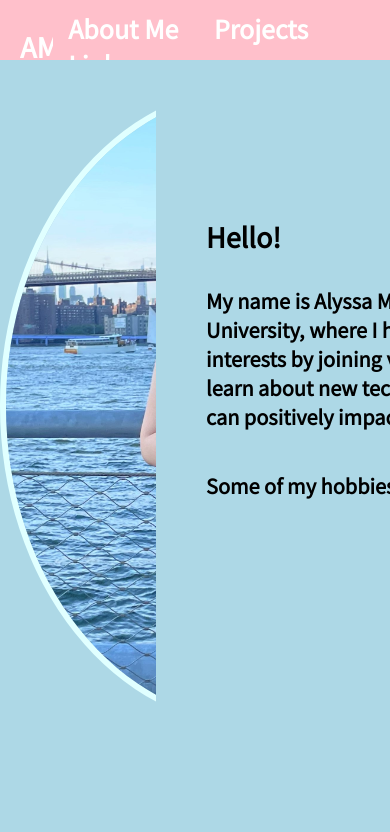
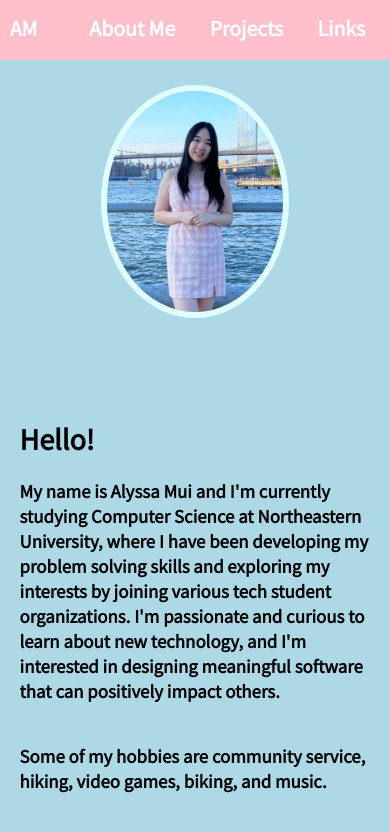
Before and after one commit to alyssamui/alyssamui.github.io, a React (Create React App) app: page / in a window 390 px wide. Shown: the top 832 px of the page. Built offline with nearby package versions, Linux system fonts and the light colour scheme.

Commit message:
added mobile support

```diff
--- a/public/index.html
+++ b/public/index.html
@@ -2,10 +2,10 @@
 <html lang="en">
   <head>
     <meta charset="utf-8" />
-    <meta name="viewport" content="width=device-width, initial-scale=1" />
+    <meta name="viewport" content="width=device-width, initial-scale=1, maximum-scale=1" />
     <meta
       name="description"
-      content="Web site created using create-react-app"
+      content="Alyssa Mui"
     />
     <link href="https://fonts.googleapis.com/css2?family=Noto+Sans+JP:wght@100;300;400&display=swap" rel="stylesheet">
     <title>Alyssa Mui</title>
--- a/src/app.scss
+++ b/src/app.scss
@@ -1,5 +1,8 @@
 .app{
+    display: flex;
     height: 100vh;
+    overflow-x: auto;
+    word-wrap: break-word;
 
     .sections{
         width: 100%;
--- a/src/components/intro/intro.scss
+++ b/src/components/intro/intro.scss
@@ -1,53 +1,96 @@
+@import "../../global.scss";
+
 .intro{
     background-color: lightblue;
     display: flex;
+
+    @include mobile{
+        flex-direction: column;
+        align-items: center;
+        max-width: 100%;
+    }
 
     .left{
         flex: 0.4;
         overflow-y: hidden;
         padding-top: 3vh;
 
-
         .imgContainer{
-            width: 500px;
+            width: 32vw;
             height: auto;
             display: flex;
             justify-content: center;
+            overflow: auto;
             margin: auto;
             align-items: center;
-            overflow: auto;
             border: 6px solid lightcyan;
             border-radius: 50%;
+
+            @include mobile {
+                width: 45vw;
+                align-items: center;
+                justify-content: center;
+            }
 
             .img{
                 width: 90%;
                 height: 450px;
+
+                @include mobile{
+                    height: 25vh;
+                    width: auto;
+                }
             }
         }
     }
     .right{
         flex: 0.6;
         background-color: inherit;
+        align-items: center;
+        justify-content: center;
         position: relative;
+        height: 100%;
+
+        @include mobile {
+            overflow: hidden;
+            align-items: flex-start;
+        }
 
         .wrapper{
-            width: 100%;
-            height: calc(60vh);
+            width: 100vw;
+            height: 60vh;
             padding-left: 50px;
-            padding-top: 50px;
             display: flex;
             flex-direction: column;
             justify-content: center;
             overflow-y: none;
 
+            @include mobile {
+                align-items: flex-start;
+                display: flex;
+                width: 90vw;
+                height: 100%;
+                padding-left: 0;
+            }
+
             h1{
                 font-size: 27px;
                 margin: 10px 0;
+
+                @include mobile {
+                    margin: 0;
+                }
             }
             h2{
                 font-size: 20px;
                 margin: 20px 0px;
                 width: 800px;
+
+                @include mobile {
+                    width: 90vw;
+                    font-size: 2vh;
+                    padding: 0;
+                }
             }
         }
     }
--- a/src/components/portfolio/portfolio.jsx
+++ b/src/components/portfolio/portfolio.jsx
@@ -1,5 +1,6 @@
 import "./portfolio.scss"
 import ArrowBackIosIcon from '@material-ui/icons/ArrowBackIos';
+import ArrowForwardIosIcon from '@material-ui/icons/ArrowForwardIos';
 import { useState } from "react";
 
 export default function Portfolio() {
@@ -29,11 +30,11 @@ export default function Portfolio() {
             title: "Fishy Game",
             desc: "I created a simple game in Java where the player controls a fish that has to grow by each other randomly spawning fish. The game ends if the player is eaten by a larger fish or if the player becomes the largest fish in the game.",
             img: "assets/fishy.JPG",
-        }
+        },
     ]
 
     const handleClick = (dir)=>{
-        dir === 'left' ? setCurrentSlide(currentSlide > 0 ? currentSlide - 1 : 2) :
+        dir === 'left' ? setCurrentSlide(currentSlide > 0 ? currentSlide - 1 : data.length-1) :
         setCurrentSlide(currentSlide < data.length - 1 ? currentSlide + 1 : 0);
     }
     return (
@@ -58,7 +59,7 @@ export default function Portfolio() {
                 </div>))}
             </div>
             <ArrowBackIosIcon fontSize='large' className="arrow left" alt="" onClick={()=>handleClick("left")}/>
-            <ArrowBackIosIcon fontSize='large' className="arrow right" alt=""onClick={()=>handleClick("right")}/>
+            <ArrowForwardIosIcon fontSize='large' className="arrow right" alt=""onClick={()=>handleClick("right")}/>
         </div>
     )
 }
--- a/src/components/portfolio/portfolio.scss
+++ b/src/components/portfolio/portfolio.scss
@@ -12,25 +12,37 @@
     h1{
         position: absolute;
         margin: auto;
+        top: 2%;
         line-height: 51px;
-        top: 20px;
-        left: 47vw;
         font-size: 30px;
         font-weight: 700;
     }
 
 
     .arrow{
-        height: 50px;
+        width: 5vw;
+        height: 5vh;
         position: absolute;
         cursor: pointer;
 
+        @include mobile {
+            width: 5vw;
+            height: 10vh;
+        }
+
         &.left{
             left: 200px;
+
+            @include mobile {
+                left: 0%;
+            }
         }
         &.right{
-            transform: rotateY(180deg);
             right: 200px;
+
+            @include mobile {
+                right: 0%;
+            }
         }
     }
 
@@ -41,11 +53,21 @@
         left: 0;
         transition: all 0.5s ease-out;
 
+        @include mobile {
+            height: 70vh;
+            justify-content: center;
+            overflow: hidden;
+        }
+
         .container{
             width: 100vw;
             display: flex;
             align-items: center;
             justify-content: center;
+
+            @include mobile {
+                overflow: hidden;
+            }
 
             .item{
                 width: 60vw;
@@ -55,6 +77,12 @@
                 display: flex;
                 align-items: center;
                 justify-content: center;
+
+                @include mobile {
+                    width: 90%;
+                    height: 100%;
+                    margin: 5vh 0;
+                }
             }
 
             .left{
--- a/src/components/topbar/topbar.scss
+++ b/src/components/topbar/topbar.scss
@@ -11,7 +11,7 @@
 
 
     .wrapper{
-        padding: 10px 20px;
+        padding: 1.5vh 2.5vw;
         display: flex;
         align-items: center;
         justify-content: space-between;
@@ -23,16 +23,24 @@
                 text-decoration: none;
                 color: inherit;
 
+                @include mobile {
+                    font-size: 5vw;
+                }
             }
         }
 
         .right{
+
             .label{
                 margin: 15px;
                 font-size: 25px;
                 font-weight: 700;
                 text-decoration: none;
                 color: inherit;
+
+                @include mobile {
+                    font-size: 5vw;
+                }
             }
         }
     }
--- a/src/global.scss
+++ b/src/global.scss
@@ -1 +1,9 @@
 $mainColor: pink;
+
+$width: 768px;
+
+@mixin mobile {
+    @media (max-width: #{$width}) {
+        @content
+    }
+}
```
